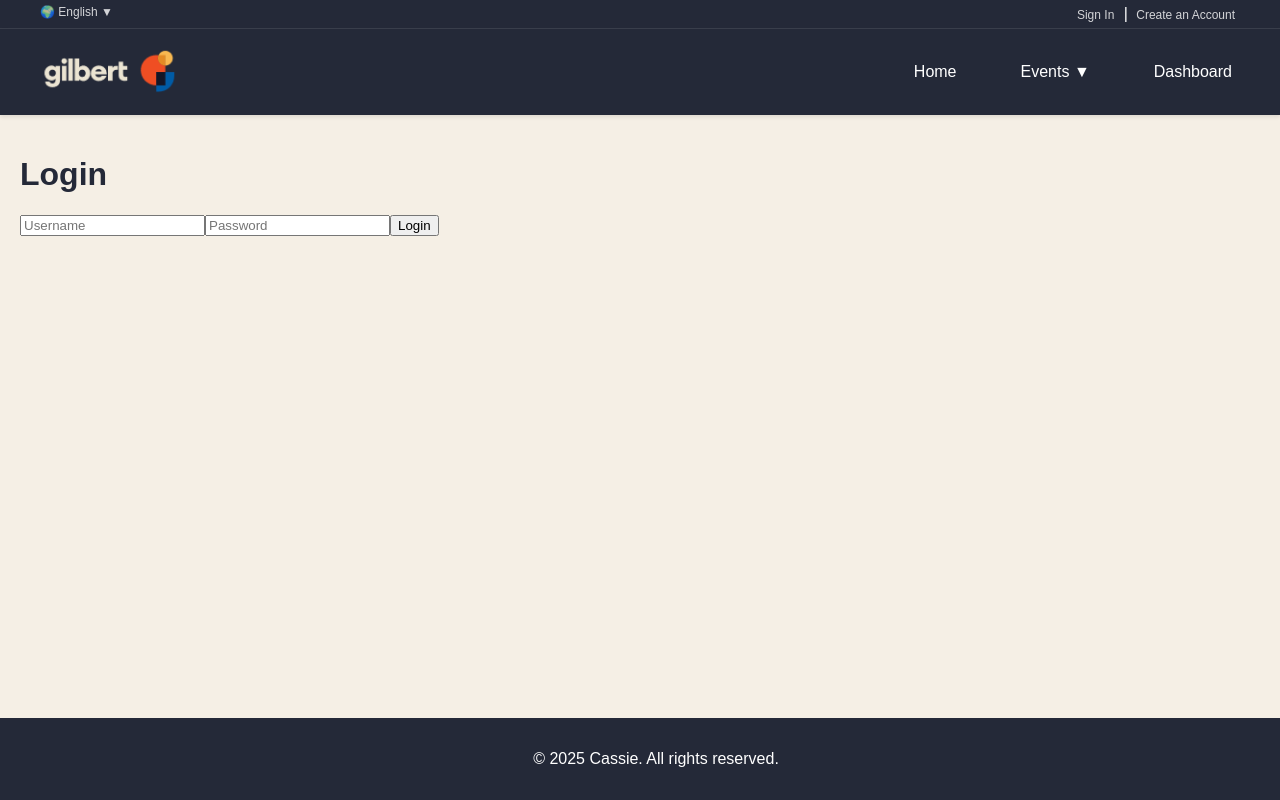
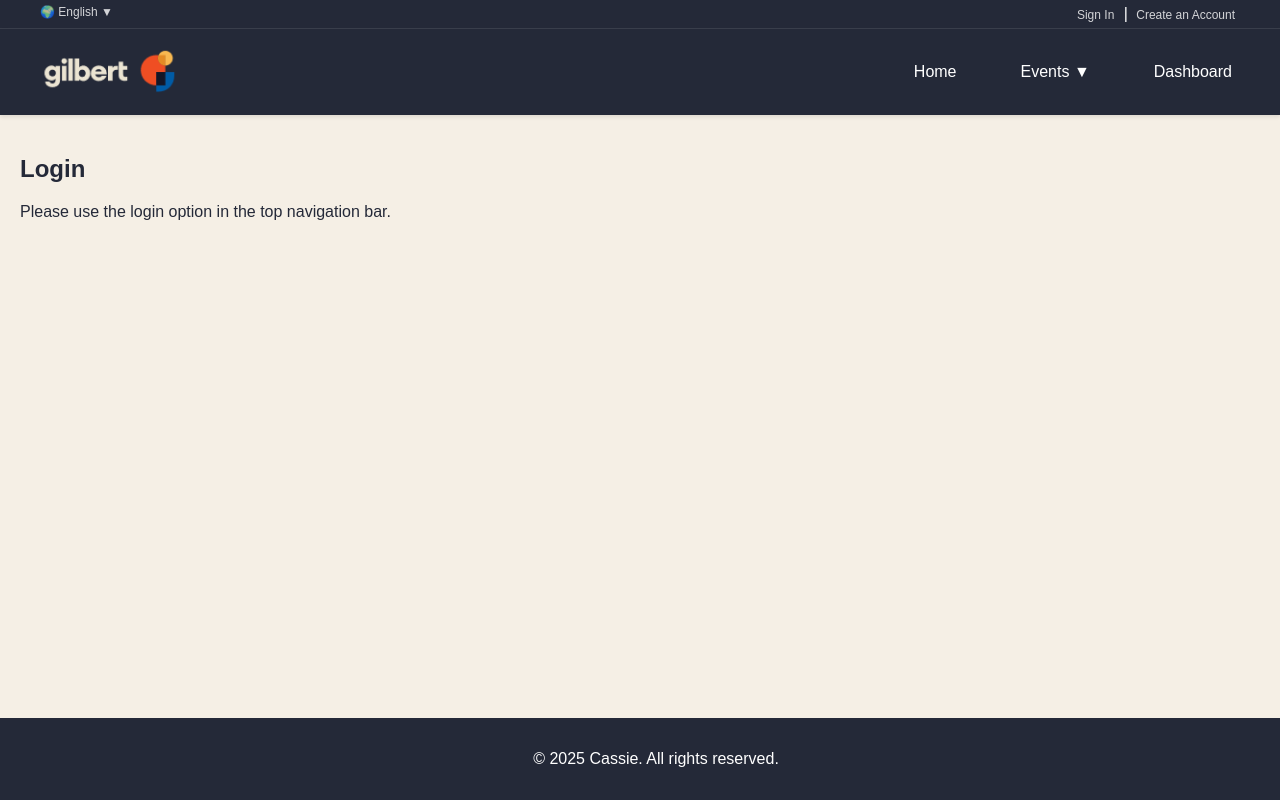
Before and after one commit to YAlong12/YALong12.github.io, a React (Create React App) app in the folder cassie-frontend/: page /login in a window 1280 px wide. Shown: the top 800 px of the page. Built offline with nearby package versions, Linux system fonts and the light colour scheme.

Commit message:
Style Home

```diff
--- a/cassie-frontend/src/pages/Home.css
+++ b/cassie-frontend/src/pages/Home.css
@@ -34,7 +34,7 @@
 }
 
 .feature-card {
-  background: white;
+  background: #1f5ca8;;
   padding: 2rem;
   border-radius: 8px;
   box-shadow: 0 2px 4px rgba(0,0,0,0.1);
@@ -47,10 +47,10 @@
 }
 
 .feature-card h3 {
-  color: #242938;
+  color: #fff;
   margin-bottom: 1rem;
 }
 
 .feature-card p {
-  color: #666;
+  color: #fff;
 }
--- a/cassie-frontend/src/pages/Home.jsx
+++ b/cassie-frontend/src/pages/Home.jsx
@@ -7,7 +7,7 @@ const Home = () => {
     <div className="home">
       <section className="hero">
         <div className="hero-content">
-          <h1>Welcome to Gilbert Events</h1>
+          <h1>Welcome to Cassie</h1>
           <p>Discover and join exciting events in your community</p>
         </div>
       </section>
--- a/cassie-frontend/src/pages/Login.jsx
+++ b/cassie-frontend/src/pages/Login.jsx
@@ -1,38 +1,10 @@
-import React, { useState } from 'react';
-import axios from 'axios';
-import { useNavigate } from 'react-router-dom';
+import React from 'react';
 
 function Login() {
-    const [userData, setUserData] = useState({ username: '', password: '' });
-    const [error, setError] = useState(null);
-    const navigate = useNavigate();
-
-    const handleChange = (e) => {
-        setUserData({ ...userData, [e.target.name]: e.target.value });
-    };
-
-    const handleSubmit = async (e) => {
-        e.preventDefault();
-        setError(null);
-
-        try {
-            const response = await axios.post('http://localhost:3000/api/auth/login', userData);
-            localStorage.setItem('token', response.data.token);
-            navigate('/admin');
-        } catch (err) {
-            setError('Invalid credentials');
-        }
-    };
-
     return (
-        <div className="auth-container">
-            <h1>Login</h1>
-            {error && <p className="error">{error}</p>}
-            <form onSubmit={handleSubmit}>
-                <input type="text" name="username" placeholder="Username" onChange={handleChange} required />
-                <input type="password" name="password" placeholder="Password" onChange={handleChange} required />
-                <button type="submit">Login</button>
-            </form>
+        <div className="login-container">
+            <h2>Login</h2>
+            <p>Please use the login option in the top navigation bar.</p>
         </div>
     );
 }
```
Also changed, not shown: cassie-frontend/src/assets/decorative-border.png (added), cassie-frontend/src/components/Header.css (line endings or trailing spaces), 1 other file (tests, documents, lock files or other folders).
